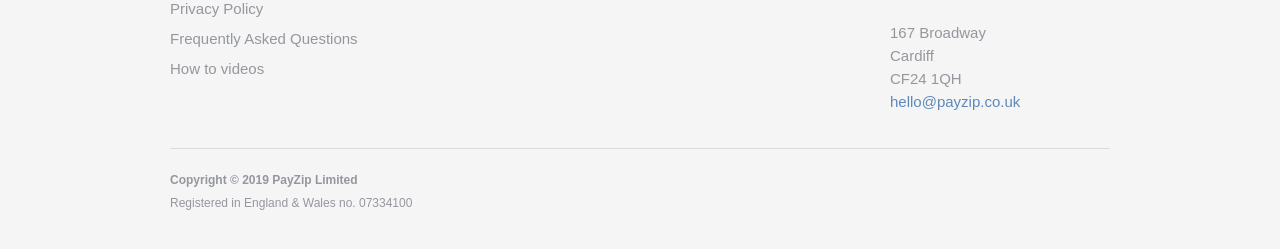
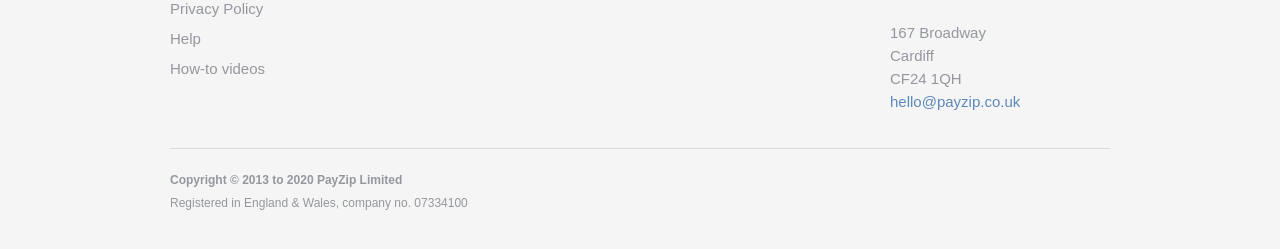
Before and after one commit to automise/payzip-brochure, a plain HTML site: page index.html in a window 1280 px wide. Shown: the part 4428-4677 px from the top of the page. Drawn offline with nearby package versions, Linux system fonts and the light colour scheme; a script that the page names is missing.

Commit message:
Updates FAQ link to Teamwork Help Docs site, minor copyright / company number edits

```diff
--- a/index.html
+++ b/index.html
@@ -339,7 +339,7 @@
     <div class="container w-container">
       <div class="footer-row white-footer-row w-row">
         <div class="white-footer-column w-col w-col-3">
-          <div class="dark-footer-title">About us</div><a href="terms-and-conditions.html" class="light-footer-link">Terms &amp; Conditions</a><a href="privacy-policy.html" class="light-footer-link">Privacy Policy</a><a href="faq.html" class="light-footer-link">Frequently Asked Questions</a><a href="https://www.youtube.com/user/PayZipTV" target="_blank" class="light-footer-link">How to videos</a></div>
+          <div class="dark-footer-title">About us</div><a href="terms-and-conditions.html" class="light-footer-link">Terms &amp; Conditions</a><a href="privacy-policy.html" class="light-footer-link">Privacy Policy</a><a href="https://help.payzip.co.uk/" class="light-footer-link">Help</a><a href="https://www.youtube.com/user/PayZipTV" target="_blank" class="light-footer-link">How-to videos</a></div>
         <div class="white-footer-column w-col w-col-3"></div>
         <div class="white-footer-column w-col w-col-3"></div>
         <div class="white-footer-column w-col w-col-3">
@@ -350,7 +350,7 @@
         </div>
       </div>
       <div class="bottom-footer-block white-footer-block w-clearfix">
-        <p class="bottom-footer-paragraph dark"><strong data-new-link="true">Copyright © 2019 PayZip Limited<br></strong>Registered in England &amp; Wales no. 07334100</p>
+        <p class="bottom-footer-paragraph dark"><strong data-new-link="true">Copyright © 2013 to 2020 PayZip Limited<br></strong>Registered in England &amp; Wales, company no. 07334100</p>
       </div>
     </div>
   </div>
```
